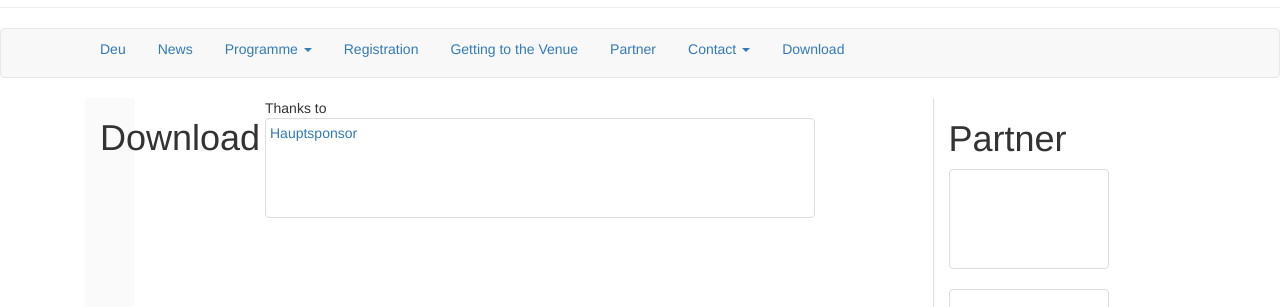
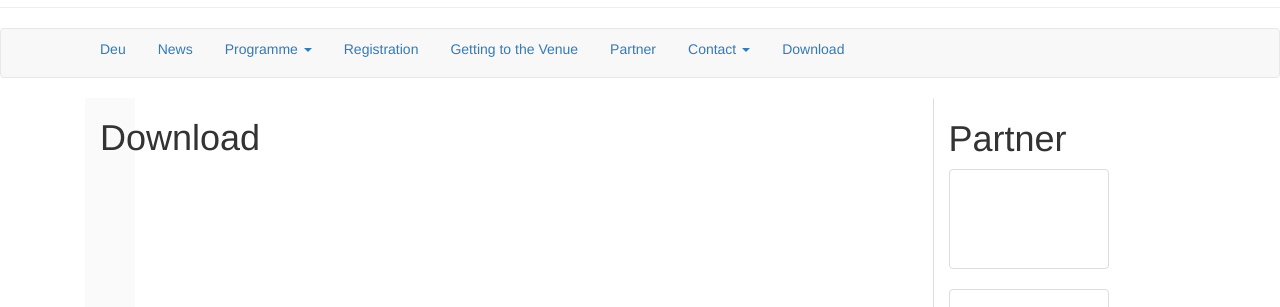
Before and after one commit to susedev/test, a Jekyll site: the page built from download.html, in a window 1280 px wide. Shown: the part 129-436 px from the top of the page. Built offline with Jekyll 4.4.1, drawn with Linux system fonts in a browser that asks for light colours; nearby versions of some CDN libraries.

Commit message:
Update page.html

```diff
--- a/_layouts/page.html
+++ b/_layouts/page.html
@@ -18,10 +18,6 @@ layout: base
     </div>
     <div class="col-md-6"">
                {{ content }}
-      <footer>
-      Thanks to
-      <p><a class="thumbnail" href="#" style="width: 550px; height: 100px;">Hauptsponsor</a></p>
-      </footer>
     </div>
      <div class="col-md-1">
     </div>
@@ -38,7 +34,7 @@ layout: base
 </div>
 
 <footer>
-  <div class="container">
+  <div class="container" style="background-color:#FAFAFA;" >
     <div class="col-md-2">
 
     </div>
```
